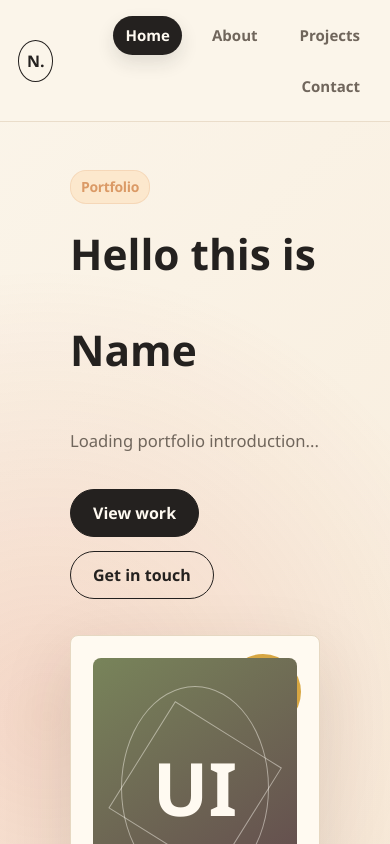
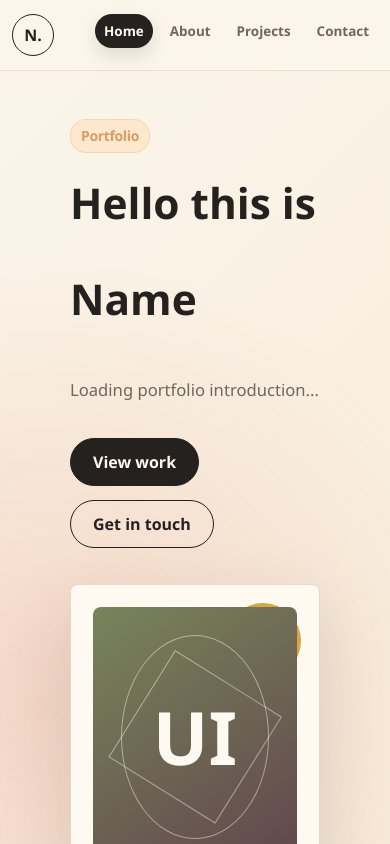
Before and after one commit to Niranjan12777/Portfolio, a React (Vite) app in the folder Frontend/: page / in a window 390 px wide. Shown: the top 844 px of the page. Built offline with nearby package versions, Linux system fonts and the light colour scheme; no server answers.

Commit message:
style: improve navbar layout

```diff
--- a/Frontend/src/components/Navbar/Navbar.css
+++ b/Frontend/src/components/Navbar/Navbar.css
@@ -6,7 +6,7 @@
   width: 100%;
   align-items: center;
   justify-content: space-between;
-  padding: 18px 70px;
+  padding: 15px 70px 15px 70px;
   background: rgba(251, 245, 234, 0.94);
   border-bottom: 1px solid rgba(230, 216, 194, 0.8);
 }
@@ -23,6 +23,9 @@
 
 .navbar nav {
   display: flex;
+  align-items: center;
+  justify-content: flex-end;
+  flex-wrap: wrap;
   gap: clamp(16px, 4vw, 34px);
   color: var(--muted);
   font-size: 0.94rem;
@@ -50,14 +53,19 @@
 
 @media (max-width: 560px) {
   .navbar {
-    align-items: center;
+    align-items: flex-start;
     gap: 18px;
-    padding: 16px 18px;
+    padding: 14px 12px;
   }
 
   .navbar nav {
     flex-wrap: wrap;
     justify-content: flex-end;
-    gap: 12px 18px;
+    gap: 8px;
+    font-size: 0.84rem;
+  }
+
+  .main-nav-link {
+    padding: 7px 9px;
   }
 }
```
